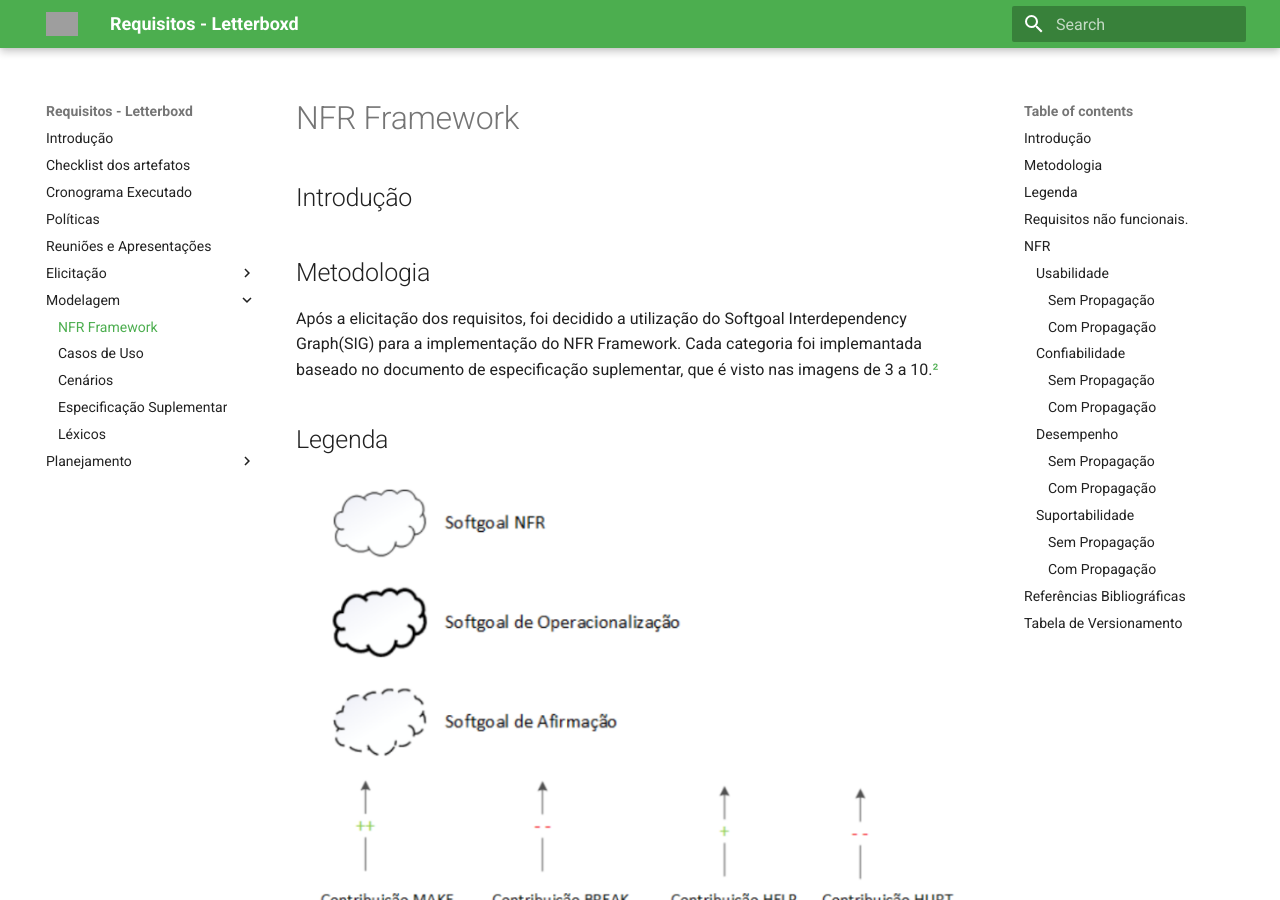
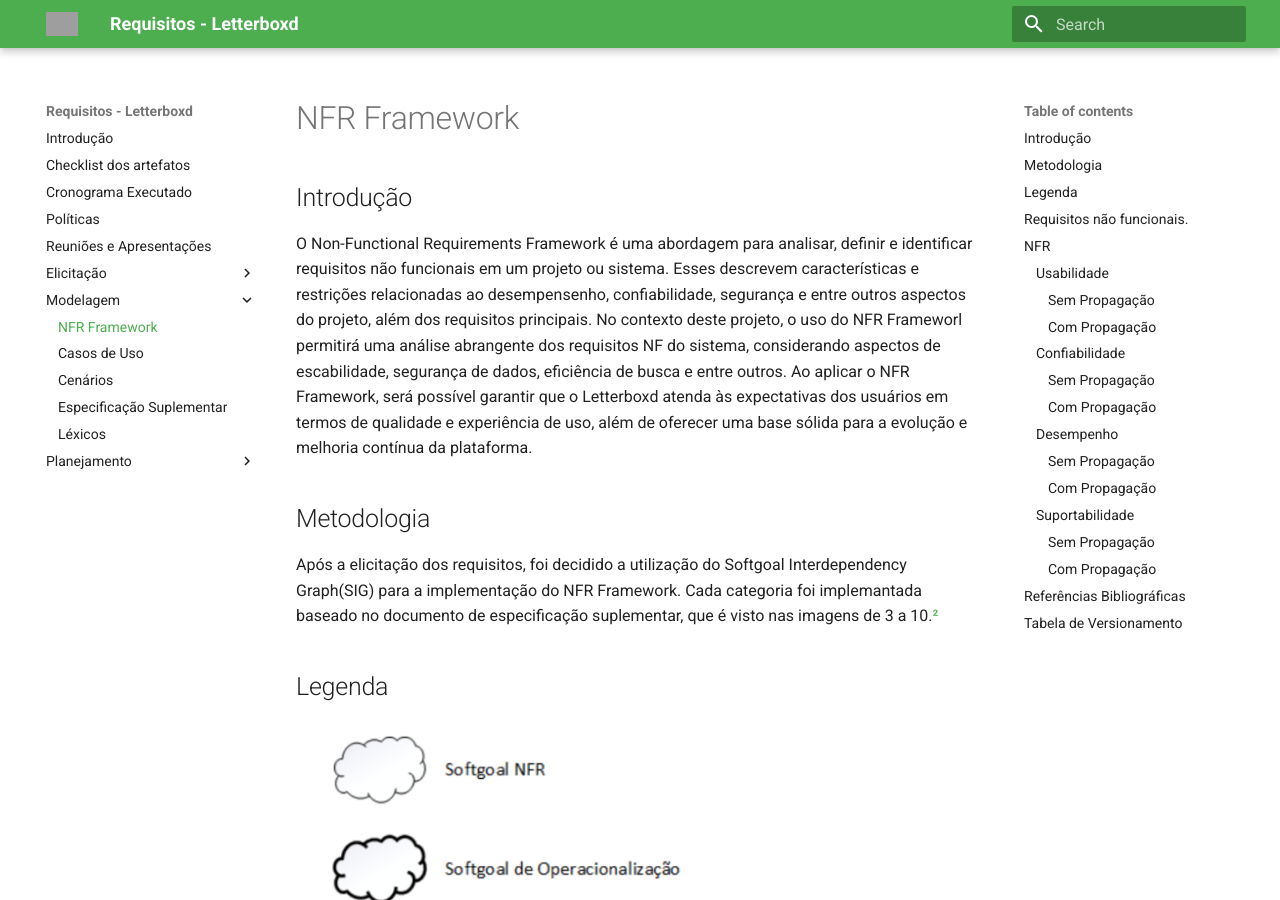
Before and after one commit to Requisitos-de-Software/2023.1-Letterboxd, an MkDocs documentation site: the page built from docs/Modelagem/NFRFramework.md, in a window 1280 px wide and 900 px high. Built offline with MkDocs 1.6.1 and Material for MkDocs 9.7.7, drawn with Linux system fonts in a browser that asks for light colours; grey boxes are pictures that could not be loaded.

Commit message:
Adiciona introdução de NFR

```diff
--- a/docs/Modelagem/NFRFramework.md
+++ b/docs/Modelagem/NFRFramework.md
@@ -1,8 +1,7 @@
 # NFR Framework
 
 ## Introdução
-
-
+O Non-Functional Requirements Framework é uma abordagem para analisar, definir e identificar requisitos não funcionais em um projeto ou sistema. Esses descrevem características e restrições relacionadas ao desempensenho, confiabilidade, segurança e entre outros aspectos do projeto, além dos requisitos principais. No contexto deste projeto, o uso do NFR Frameworl permitirá uma análise abrangente dos requisitos NF do sistema, considerando aspectos de escabilidade, segurança de dados, eficiência de busca e entre outros. Ao aplicar o NFR Framework, será possível garantir que o Letterboxd atenda às expectativas dos usuários em termos de qualidade e experiência de uso, além de oferecer uma base sólida para a evolução e melhoria contínua da plataforma.
 
 ## Metodologia
 
```
